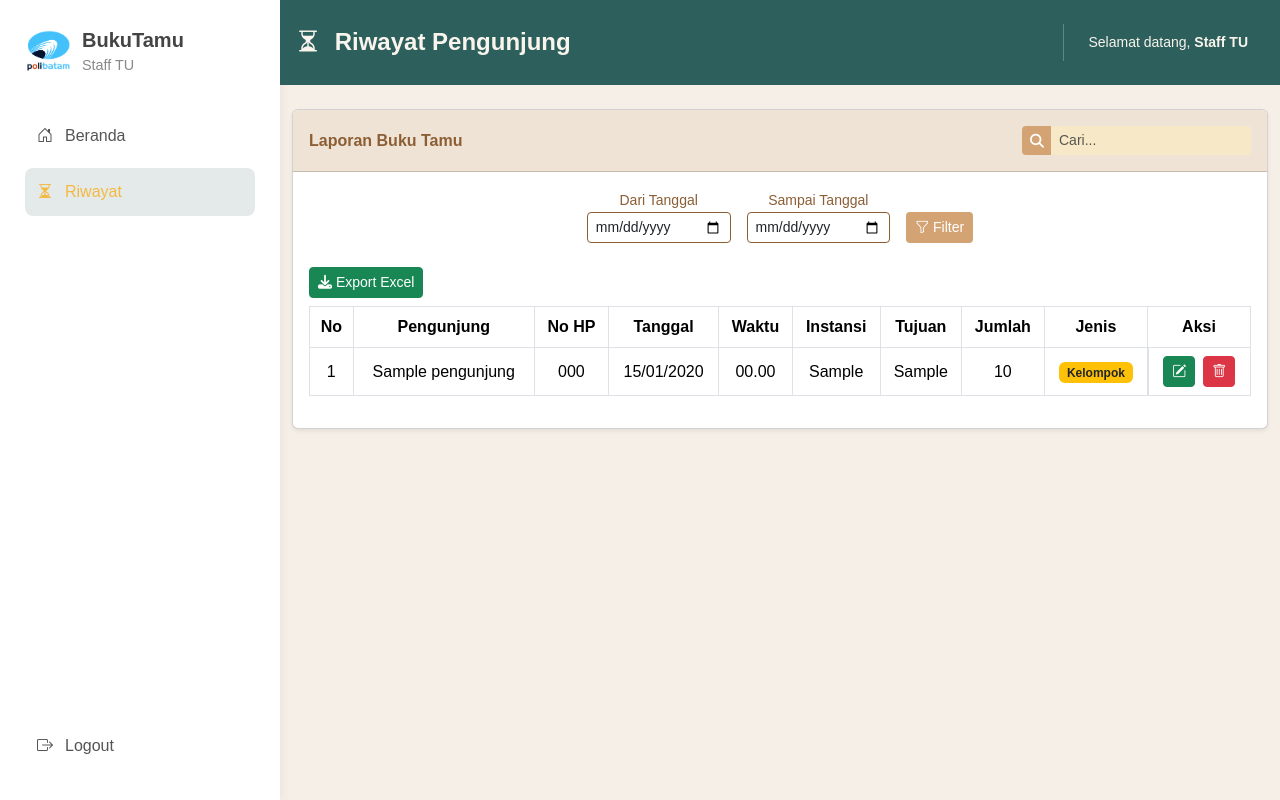
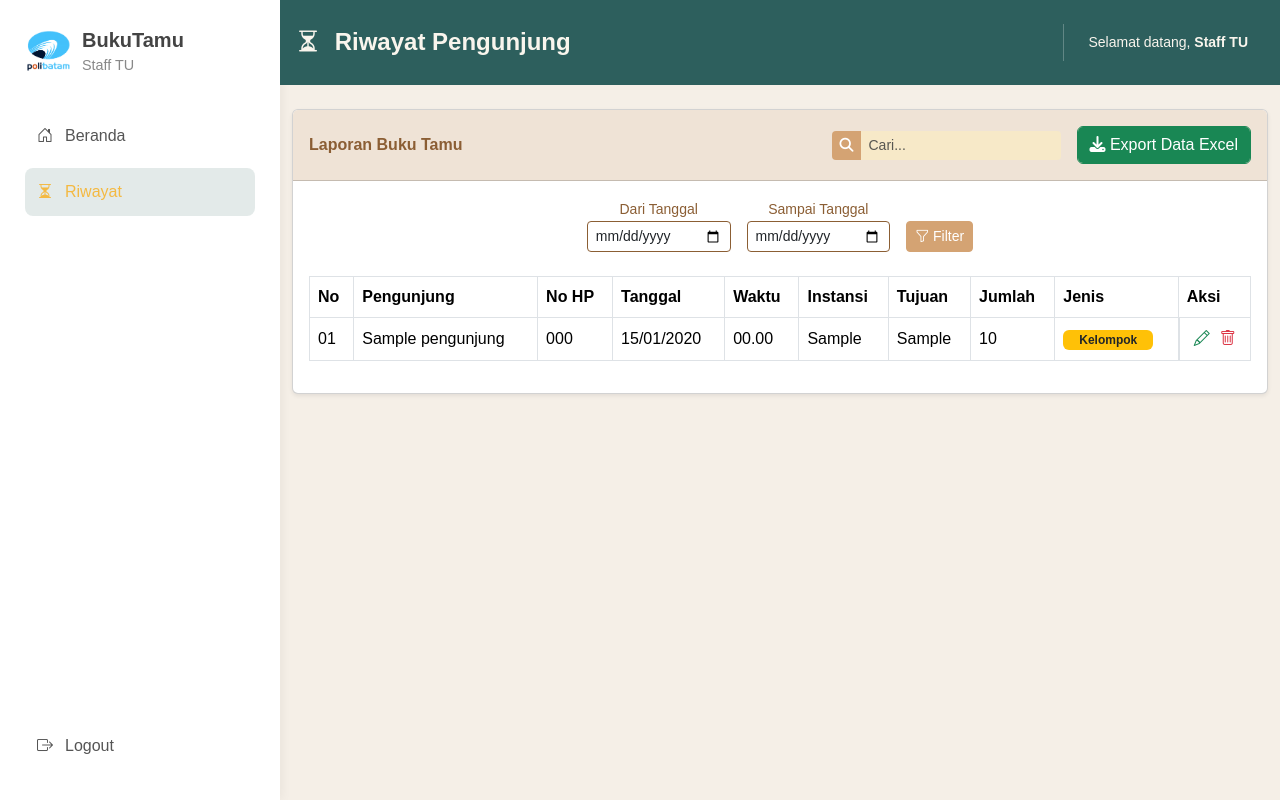
Before and after one commit to LuluKhaira/Buku-Tamu, a PHP site: page /dashboard_staffTU/riwayat.php in a window 1280 px wide. Run offline with PHP 8.4, Linux system fonts and the light colour scheme; tables that the repository leaves empty or names only in its code hold one stand-in row (values such as "Sample post").

Commit message:
edit dan hapus

```diff
--- a/Nav_Side_Bar/sidebar.css
+++ b/Nav_Side_Bar/sidebar.css
@@ -3,7 +3,7 @@ body {
 }
 
 .sidebar {
-  width: 280px; /* Lebar diperbesar */
+  width: 280px;
   height: 100vh;
   background-color: #fff;
   padding: 25px;
--- a/asset/card_tambah_tim.js
+++ b/asset/card_tambah_tim.js
@@ -17,7 +17,10 @@ document.getElementById("btnSimpan").addEventListener("click", function () {
         <div><strong>No HP:</strong> ${hp || "-"}</div>
         <div><strong>Instansi:</strong> ${instansi || "-"}</div>
         <div><strong>Jumlah:</strong> ${jumlah || "-"}</div>
-        <div><strong>Tujuan:</strong> ${tujuan || "-"}</div>
+        <div style="white-space: normal; word-wrap: break-word; max-width: 200px;">
+            <strong>Tujuan:</strong> ${tujuan || "-"}
+        </div>
+
 
         <hr>
         <p class="fw-bold">Apakah data sudah sesuai?</p>
--- a/config/db_beranda.php
+++ b/config/db_beranda.php
@@ -1,5 +1,6 @@
 <?php
 include "../config/connect.php";
+date_default_timezone_set('Asia/Jakarta');
 
 // Hari ini
 $q_hari = mysqli_query($connect, "SELECT COUNT(*) FROM pengunjung WHERE DATE(tanggal) = CURDATE()");
--- a/config/db_pengunjung_hariini.php
+++ b/config/db_pengunjung_hariini.php
@@ -1,5 +1,6 @@
 <?php
 include "../config/connect.php";
+date_default_timezone_set('Asia/Jakarta');
 
 // ================================
 // Ambil FILTER dari URL
--- a/config/db_tim.php
+++ b/config/db_tim.php
@@ -1,5 +1,6 @@
 <?php
 include '../config/connect.php';
+date_default_timezone_set('Asia/Jakarta');
 
 $nama       = $_POST['nama'];
 $no_hp      = $_POST['no_hp'];
--- a/dashboard_staffTU/riwayat.php
+++ b/dashboard_staffTU/riwayat.php
@@ -2,13 +2,23 @@
 <html lang="en">
 
 <head>
+
   <meta charset="UTF-8">
   <meta name="viewport" content="width=device-width, initial-scale=1.0">
-  <title>History</title>
+  <title>Riwayat</title>
 
   <link href="https://cdn.jsdelivr.net/npm/bootstrap@5.3.0-alpha1/dist/css/bootstrap.min.css" rel="stylesheet">
   <link rel="stylesheet" href="https://cdn.jsdelivr.net/npm/bootstrap-icons@1.11.1/font/bootstrap-icons.css">
   <link href="https://cdnjs.cloudflare.com/ajax/libs/font-awesome/6.5.1/css/all.min.css" rel="stylesheet">
+  <style>
+    .badge-jenis {
+      width: 90px;
+      display: inline-block;
+      text-align: center;
+      font-size: 0.85rem;
+      padding: 6px 0;
+    }
+  </style>
 </head>
 
 <body class="d-flex" style="background:#F5EFE7;">
@@ -29,7 +39,6 @@
 
           <div class="d-flex align-items-center gap-3">
 
-            <!-- SEARCH BAR -->
             <form class="d-none d-sm-inline-block">
               <div class="input-group input-group-sm">
                 <span class="input-group-text border-0" style="background:#D4A373; color:white;">
@@ -40,49 +49,47 @@
               </div>
             </form>
 
+            <form method="POST" action="../config/exportexcel.php">
+              <input type="hidden" name="tanggala" value="<?= $_GET['dari'] ?? '' ?>">
+              <input type="hidden" name="tanggalb" value="<?= $_GET['sampai'] ?? '' ?>">
+
+              <button class="btn btn-success form-control" name="bexport">
+                <i class="fa fa-download"></i> Export Data Excel
+              </button>
+            </form>
+
           </div>
 
         </div>
 
         <div class="card-body">
 
-          <!-- FORM FILTER TANGGAL -->
           <form method="GET" class="row g-3 mb-4 align-items-end justify-content-center">
 
             <div class="col-md-3 col-lg-2 text-center">
               <label class="form-label mb-0 small" style="color:#8B5E34;">Dari Tanggal</label>
-              <input type="date" name="dari" class="form-control form-control-sm"
-                style="border: 1.9px solid #8B5E34;" value="<?= $_GET['dari'] ?? '' ?>">
+              <input type="date" name="dari" class="form-control form-control-sm" style="border: 1.9px solid #8B5E34;"
+                value="<?= $_GET['dari'] ?? '' ?>">
             </div>
 
             <div class="col-md-3 col-lg-2 text-center">
               <label class="form-label mb-0 small" style="color:#8B5E34;">Sampai Tanggal</label>
-              <input type="date" name="sampai" class="form-control form-control-sm"
-                style="border: 1.9px solid #8B5E34;" value="<?= $_GET['sampai'] ?? '' ?>">
+              <input type="date" name="sampai" class="form-control form-control-sm" style="border: 1.9px solid #8B5E34;"
+                value="<?= $_GET['sampai'] ?? '' ?>">
             </div>
 
             <div class="col-auto">
-              <button type="submit" class="btn btn-sm text-white" style="background:#D4A373;">
+              <button type="submit" class="btn btn-sm text-white" style="background:#D4A373; border-color:#D4A373;">
                 <i class="bi bi-funnel"></i> Filter
               </button>
             </div>
 
           </form>
 
-          <!-- FORM EXPORT EXCEL (TERPISAH, TIDAK BUNGKUS TABLE) -->
-          <form method="POST" action="../config/exportexcel.php" class="mb-2">
-            <input type="hidden" name="tanggala" value="<?= $_GET['dari'] ?? '' ?>">
-            <input type="hidden" name="tanggalb" value="<?= $_GET['sampai'] ?? '' ?>">
+          <div class="table-responsive" style="max-height: 460px; overflow-y: auto; overflow-x: auto;">
+            <table class="table table-hover align-middle table-bordered">
 
-            <button class="btn btn-success btn-sm">
-              <i class="fa fa-download"></i> Export Excel
-            </button>
-          </form>
-
-          <!-- TABLE -->
-          <div class="table-responsive" style="max-height: 460px; overflow-y: auto;">
-            <table class="table table-hover align-middle text-center table-bordered">
-              <thead style="background:#EFE3D6; color:#8B5E34; position: sticky; top: 0;">
+              <thead style="background:#EFE3D6; color:#8B5E34; position: sticky; top: 0; z-index: 5;">
                 <tr>
                   <th>No</th>
                   <th>Pengunjung</th>
@@ -98,63 +105,58 @@
               </thead>
 
               <tbody>
+
                 <?php
-                include '../config/connect.php';
+                include_once '../config/connect.php';
                 include '../config/db_tanggal.php';
 
                 $q = mysqli_query($connect, $sql);
+
                 if (!$q) {
-                  echo '<tr><td colspan="10" class="text-danger">Query Error</td></tr>';
+                  echo '<tr><td colspan="10" class="text-danger">Query error: ' . mysqli_error($connect) . '</td></tr>';
                 } else {
-                  $rows = mysqli_fetch_all($q, MYSQLI_ASSOC);
-
-                  if (empty($rows)) {
-                    echo '<tr><td colspan="10">Tidak ada data.</td></tr>';
+                  // CEK JUMLAH DATA
+                  if (mysqli_num_rows($q) == 0) {
+                    echo '<tr>
+                <td colspan="10" class="text-muted text-center">
+                  Belum ada pengunjung dibulan / tanggal ini.
+                </td>
+              </tr>';
                   } else {
                     $no = 1;
-                    foreach ($rows as $row):
+                    while ($row = mysqli_fetch_assoc($q)):
                       ?>
-                      <tr data-id="<?= $row['id'] ?>">
-                        <td><?= $no++ ?></td>
+                      <tr data-id="<?= $row['no_pengunjung'] ?>">
+                        <td><?= str_pad($no++, 2, "0", STR_PAD_LEFT) ?></td>
                         <td><?= htmlspecialchars($row['nama']) ?></td>
                         <td><?= htmlspecialchars($row['no_hp']) ?></td>
                         <td><?= date('d/m/Y', strtotime($row['tanggal'])) ?></td>
                         <td><?= date('H.i', strtotime($row['waktu'])) ?></td>
                         <td><?= htmlspecialchars($row['instansi']) ?></td>
-                        <td><?= htmlspecialchars($row['tujuan']) ?></td>
+                        <td style="max-width:200px; white-space:nowrap; overflow:hidden; text-overflow:ellipsis;"
+                          data-bs-toggle="tooltip" title="<?= htmlspecialchars($row['tujuan']) ?>">
+                          <?= htmlspecialchars($row['tujuan']) ?>
+                        </td>
                         <td><?= $row['jumlah'] ?></td>
                         <td>
                           <?php if ($row['jenis'] == 'satuan'): ?>
-                            <span class="badge bg-success">Satuan</span>
+                            <span class="badge bg-success badge-jenis">Satuan</span>
                           <?php else: ?>
-                            <span class="badge bg-warning text-dark">Kelompok</span>
+                            <span class="badge bg-warning text-dark badge-jenis">Kelompok</span>
                           <?php endif; ?>
                         </td>
 
                         <td class="d-flex justify-content-center gap-2">
-                          <button class="btn btn-success btn-sm edit-button"
-                            data-bs-toggle="modal"
-                            data-bs-target="#editPengunjungModal"
-                            data-id="<?= $row['id'] ?>"
-                            data-nama="<?= $row['nama'] ?>"
-                            data-nohp="<?= $row['no_hp'] ?>"
-                            data-instansi="<?= $row['instansi'] ?>"
-                            data-tujuan="<?= $row['tujuan'] ?>"
-                            data-jenis="<?= $row['jenis'] ?>">
-                            <i class="bi bi-pencil-square"></i>
+                          <button class="btn btn-link p-0 text-success btn-edit">
+                            <i class="bi bi-pencil"></i>
                           </button>
-
-                          <button class="btn btn-danger btn-sm btn-delete"
-                            data-bs-toggle="modal"
-                            data-bs-target="#modalDelete"
-                            data-id="<?= $row['id'] ?>"
-                            data-nama="<?= $row['nama'] ?>">
+                          <button class="btn btn-link p-0 text-danger btn-delete">
                             <i class="bi bi-trash"></i>
                           </button>
                         </td>
                       </tr>
                       <?php
-                    endforeach;
+                    endwhile;
                   }
                 }
                 ?>
@@ -168,57 +170,56 @@
     </div>
   </div>
 
-  <!-- ======================= MODAL EDIT ======================= -->
-  <div class="modal fade" id="editPengunjungModal" tabindex="-1">
+  <!-- ====================== MODAL EDIT ===================== -->
+  <div class="modal fade" id="modalEdit" tabindex="-1">
     <div class="modal-dialog">
-      <form action="../config/riwayat_update.php" method="POST" class="modal-content">
+      <div class="modal-content">
 
-        <div class="modal-header bg-success text-white">
+        <div class="modal-header">
           <h5 class="modal-title">Edit Data Pengunjung</h5>
           <button type="button" class="btn-close" data-bs-dismiss="modal"></button>
         </div>
 
         <div class="modal-body">
-
-          <input type="hidden" id="edit-id" name="id">
-
+          <form id="formEdit">
             <div class="mb-2">
-            <label>Nama</label>
-            <input type="text" id="edit-nama" name="nama" class="form-control" required>
+              <label class="form-label small">Nama Pengunjung</label>
+              <input type="text" class="form-control" id="editNama">
             </div>
 
             <div class="mb-2">
-            <label>No HP</label>
-            <input type="text" id="edit-nohp" name="no_hp" class="form-control" required>
+              <label class="form-label small">Nomor HP</label>
+              <input type="text" class="form-control" id="editNoHp">
             </div>
 
             <div class="mb-2">
-            <label>Instansi</label>
-            <input type="text" id="edit-instansi" name="instansi" class="form-control" required>
+              <label class="form-label small">Instansi</label>
+              <input type="text" class="form-control" id="editInstansi">
             </div>
 
             <div class="mb-2">
-            <label>Tujuan</label>
-            <input type="text" id="edit-tujuan" name="tujuan" class="form-control" required>
+              <label class="form-label small">Tujuan</label>
+              <input type="text" class="form-control" id="editTujuan">
             </div>
 
             <div class="mb-2">
-            <label>Jenis</label>
-            <input type="text" id="edit-jenis" name="jenis" class="form-control" required>
-          </div>
-
-        </div>
-
-        <div class="modal-footer">
-          <button type="button" class="btn btn-secondary" data-bs-dismiss="modal">Batal</button>
-          <button class="btn btn-success">Simpan</button>
+              <label class="form-label small">Jumlah</label>
+              <input type="number" class="form-control" id="editJumlah">
             </div>
 
           </form>
         </div>
+
+        <div class="modal-footer">
+          <button class="btn btn-secondary" data-bs-dismiss="modal">Batal</button>
+          <button class="btn btn-primary" id="btnSimpanEdit">Simpan</button>
         </div>
 
-  <!-- ======================= MODAL DELETE ======================= -->
+      </div>
+    </div>
+  </div>
+
+  <!-- ====================== MODAL DELETE ===================== -->
   <div class="modal fade" id="modalDelete" tabindex="-1">
     <div class="modal-dialog modal-dialog-centered">
       <div class="modal-content">
@@ -230,8 +231,6 @@
 
         <div class="modal-body">
           Apakah kamu yakin ingin menghapus data ini?
-          <input type="hidden" id="delete-id">
-          <p class="mt-2">Nama: <b id="delete-nama"></b></p>
         </div>
 
         <div class="modal-footer">
@@ -243,52 +242,95 @@
     </div>
   </div>
 
+
   <script src="https://cdn.jsdelivr.net/npm/bootstrap@5.3.0-alpha1/dist/js/bootstrap.bundle.min.js"></script>
 
   <script>
-    let rowDelete = null;
+    let selectedId = null;
 
-    // Edit
-    document.querySelectorAll('.edit-button').forEach(btn => {
-      btn.addEventListener('click', function() {
-        document.getElementById('edit-id').value = this.dataset.id;
-        document.getElementById('edit-nama').value = this.dataset.nama;
-        document.getElementById('edit-nohp').value = this.dataset.nohp;
-        document.getElementById('edit-instansi').value = this.dataset.instansi;
-        document.getElementById('edit-tujuan').value = this.dataset.tujuan;
-        document.getElementById('edit-jenis').value = this.dataset.jenis;
+    const modalEdit = new bootstrap.Modal(document.getElementById('modalEdit'));
+    const modalDelete = new bootstrap.Modal(document.getElementById('modalDelete'));
+
+    // ======================= EDIT ===========================
+    document.querySelectorAll('.btn-edit').forEach(btn => {
+      btn.addEventListener('click', function () {
+
+        let tr = this.closest('tr');
+        selectedId = tr.dataset.id; // FIX: ID taken from no_pengunjung
+
+        let data = tr.querySelectorAll('td');
+
+        document.getElementById('editNama').value = data[1].textContent.trim();
+        document.getElementById('editNoHp').value = data[2].textContent.trim();
+        document.getElementById('editInstansi').value = data[5].textContent.trim();
+        document.getElementById('editTujuan').value = data[6].textContent.trim();
+        document.getElementById('editJumlah').value = data[7].textContent.trim();
+
+        modalEdit.show();
       });
     });
 
-    // Delete
+    document.getElementById('btnSimpanEdit').addEventListener('click', function () {
+
+      let formData = new FormData();
+      formData.append('no_pengunjung', selectedId);
+      formData.append('nama', document.getElementById('editNama').value);
+      formData.append('no_hp', document.getElementById('editNoHp').value);
+      formData.append('instansi', document.getElementById('editInstansi').value);
+      formData.append('tujuan', document.getElementById('editTujuan').value);
+      formData.append('jumlah', document.getElementById('editJumlah').value);
+
+      fetch('../config/riwayat_update.php', {
+        method: 'POST',
+        body: formData
+      })
+        .then(res => res.json())
+        .then(res => {
+          if (res.status === 'success') {
+            alert("Data berhasil diupdate!");
+            location.reload();
+          } else {
+            alert("Gagal update: " + res.message);
+          }
+        });
+
+    });
+
+    // ======================= DELETE ===========================
     document.querySelectorAll('.btn-delete').forEach(btn => {
-      btn.addEventListener('click', function() {
-        rowDelete = this.closest('tr');
-        document.getElementById('delete-id').value = this.dataset.id;
-        document.getElementById('delete-nama').innerText = this.dataset.nama;
+      btn.addEventListener('click', function () {
+        let tr = this.closest('tr');
+        selectedId = tr.dataset.id;
+        modalDelete.show();
       });
     });
 
-    // Confirm Delete
-    document.getElementById('btnConfirmDelete').addEventListener('click', () => {
-      const id = document.getElementById('delete-id').value;
+    document.getElementById('btnConfirmDelete').addEventListener('click', function () {
 
-      const form = new FormData();
-      form.append('id', id);
+      let formData = new FormData();
+      formData.append('no_pengunjung', selectedId);
 
       fetch('../config/riwayat_delete.php', {
         method: 'POST',
-        body: form
+        body: formData
       })
-      .then(r => r.json())
+        .then(res => res.json())
         .then(res => {
-        if (res.success) {
-          rowDelete.remove();
-          bootstrap.Modal.getInstance(document.getElementById('modalDelete')).hide();
+          if (res.status === 'success') {
+            alert("Data berhasil dihapus!");
+            location.reload();
+          } else {
+            alert("Gagal hapus: " + res.message);
           }
         });
+
     });
+
+    //jika tulisan berlebih
+    const tooltipTriggerList = document.querySelectorAll('[data-bs-toggle="tooltip"]');
+    [...tooltipTriggerList].forEach(el => new bootstrap.Tooltip(el));
   </script>
 
 </body>
+
 </html>
```
Also changed, not shown: config/exportexcel.php (+14 -5 lines), config/riwayat_delete.php (+8 -16 lines), config/riwayat_update.php (+19 -19 lines), index.php (+11 -13 lines), foto/dashboard.png (added), foto/ezra.jpg (deleted), foto/riwayat.png (added). Lines whose indentation alone changed are shown as unchanged.
